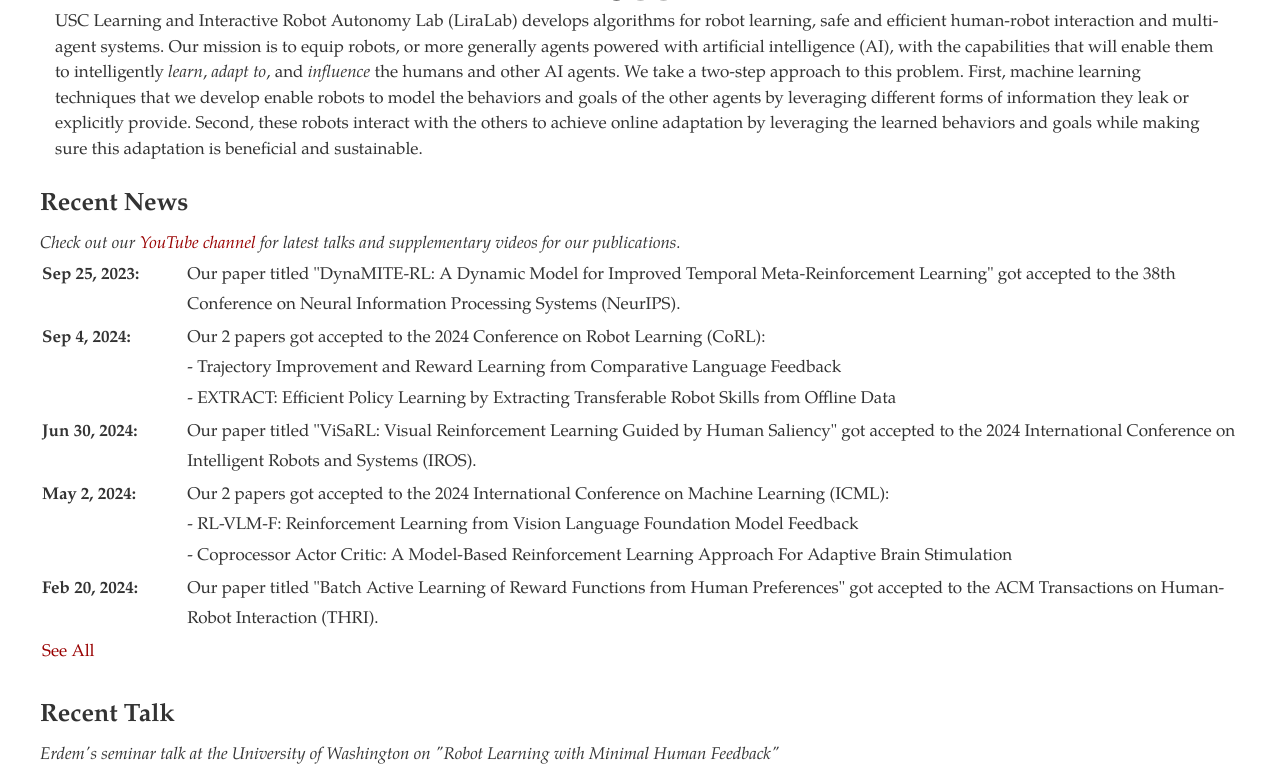
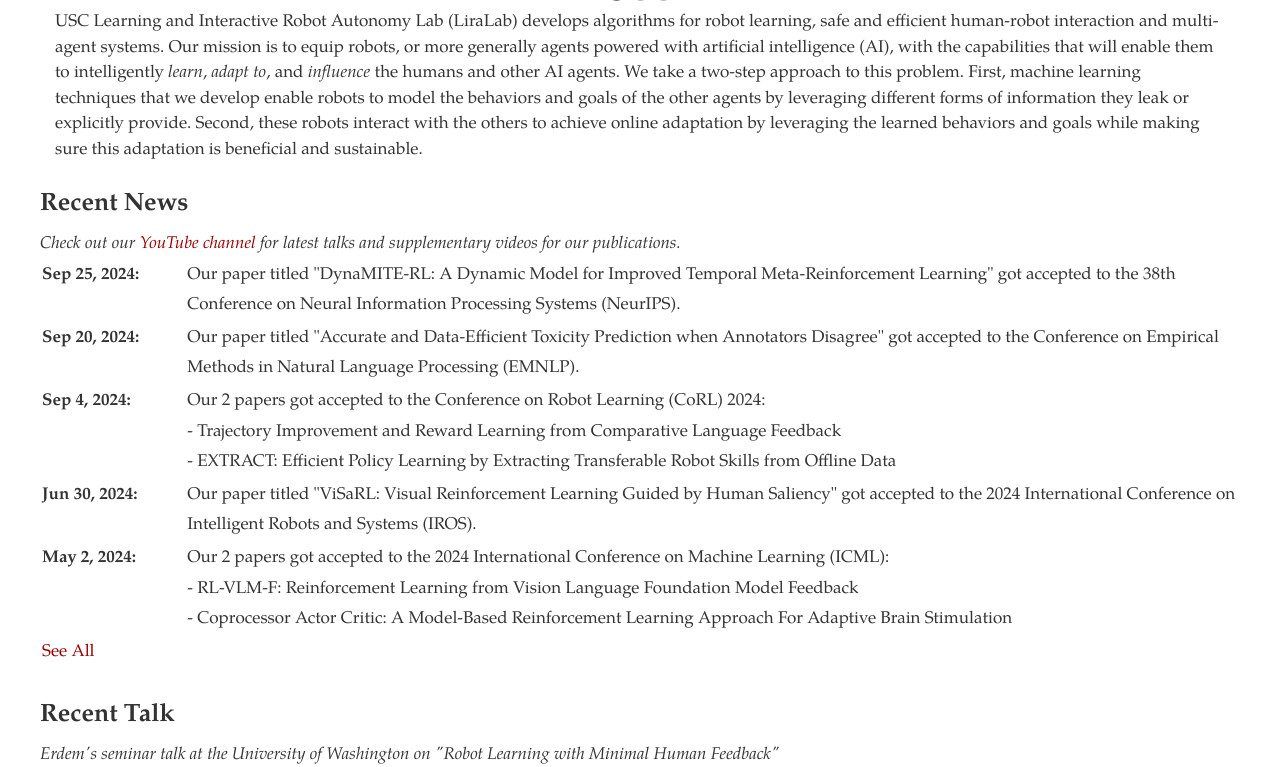
Before and after one commit to USC-Lira/usc-lira.github.io, a Jekyll site: the page built from index.html, in a window 1280 px wide and 900 px high, scrolled down 771 px, cut to the strip 0-767 px from the top of the window. Built offline with Jekyll 4.4.1, drawn with Linux system fonts in a browser that asks for light colours; nearby versions of some CDN libraries; a style sheet for code colours, icons or effects is not loaded.

Commit message:
emnlp news and minor fixes

```diff
--- a/_data/news.yml
+++ b/_data/news.yml
@@ -1,8 +1,11 @@
-- date: 2023-09-25
+- date: 2024-09-25
   content: "Our paper titled \"DynaMITE-RL: A Dynamic Model for Improved Temporal Meta-Reinforcement Learning\" got accepted to the 38th Conference on Neural Information Processing Systems (NeurIPS)."
 
+- date: 2024-09-20
+  content: "Our paper titled \"Accurate and Data-Efficient Toxicity Prediction when Annotators Disagree\" got accepted to the Conference on Empirical Methods in Natural Language Processing (EMNLP)."
+
 - date: 2024-09-04
-  content: "Our 2 papers got accepted to the 2024 Conference on Robot Learning (CoRL):<br>- Trajectory Improvement and Reward Learning from Comparative Language Feedback<br>- EXTRACT: Efficient Policy Learning by Extracting Transferable Robot Skills from Offline Data"
+  content: "Our 2 papers got accepted to the Conference on Robot Learning (CoRL) 2024:<br>- Trajectory Improvement and Reward Learning from Comparative Language Feedback<br>- EXTRACT: Efficient Policy Learning by Extracting Transferable Robot Skills from Offline Data"
 
 - date: 2024-06-30
   content: "Our paper titled \"ViSaRL: Visual Reinforcement Learning Guided by Human Saliency\" got accepted to the 2024 International Conference on Intelligent Robots and Systems (IROS)."
```
